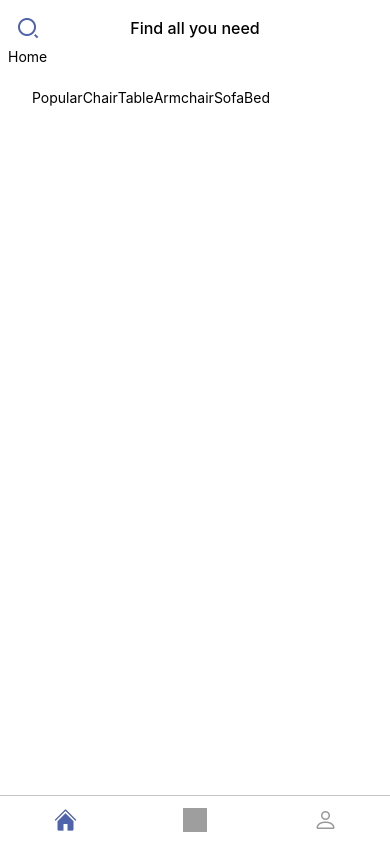
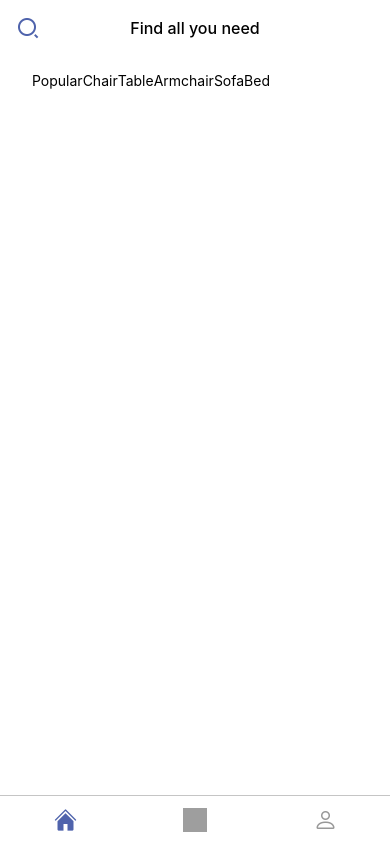
Before and after one commit to vvillbiii/listicle-app, a React Native app: screen /Home in a window 390 px wide. Built offline with nearby package versions, Linux system fonts and the light colour scheme; grey boxes are pictures that could not be loaded.

Commit message:
remove Home text from home screen

```diff
--- a/src/screens/app/Home/index.js
+++ b/src/screens/app/Home/index.js
@@ -15,7 +15,6 @@ export const Home = () => {
     <SafeAreaView>
       <ScrollView style={styles.container}>
         <Header showSearch title="Find all you need" />
-        <Text>Home</Text>
         <FlatList
           style={styles.list}
           horizontal
```
